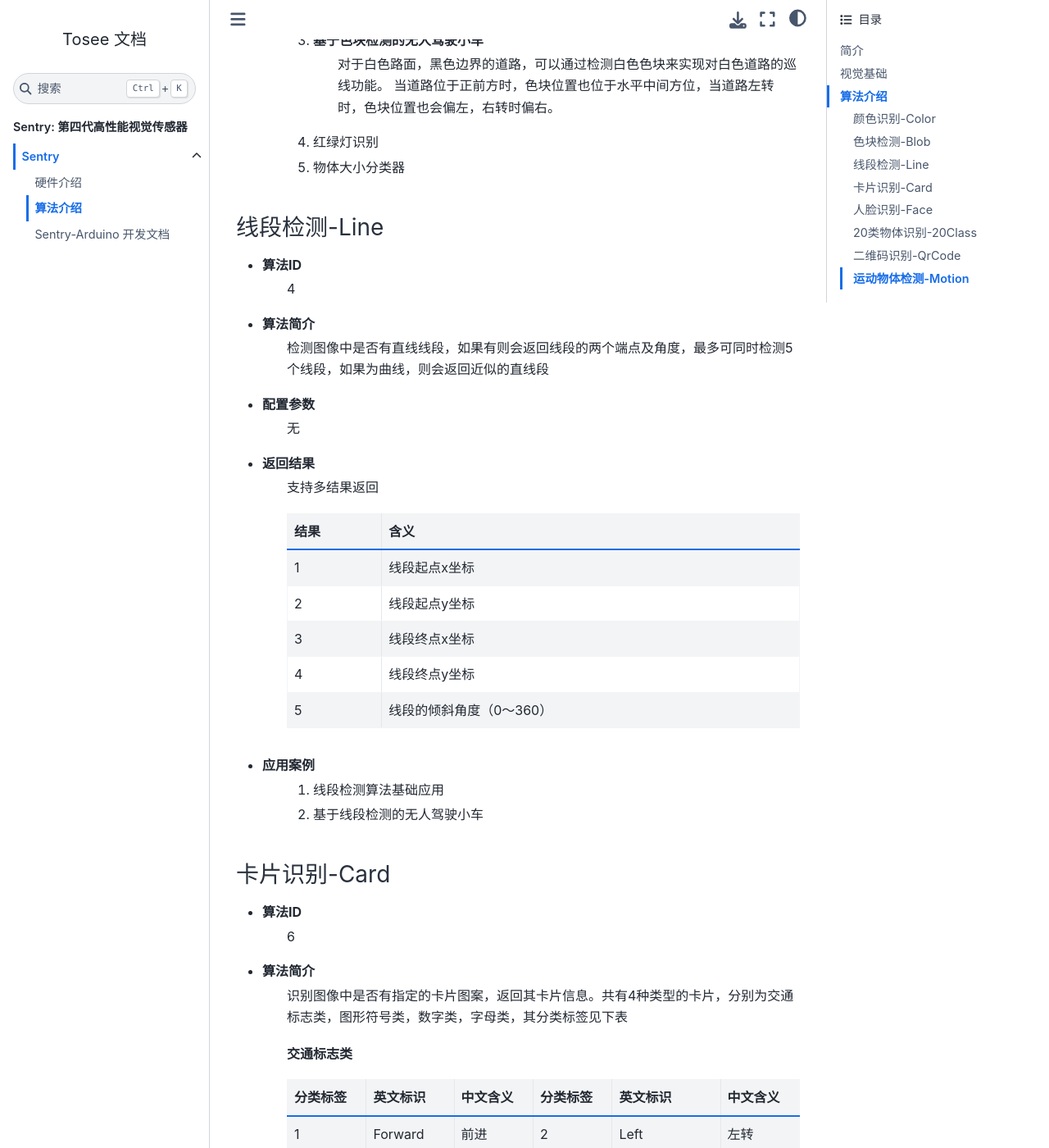
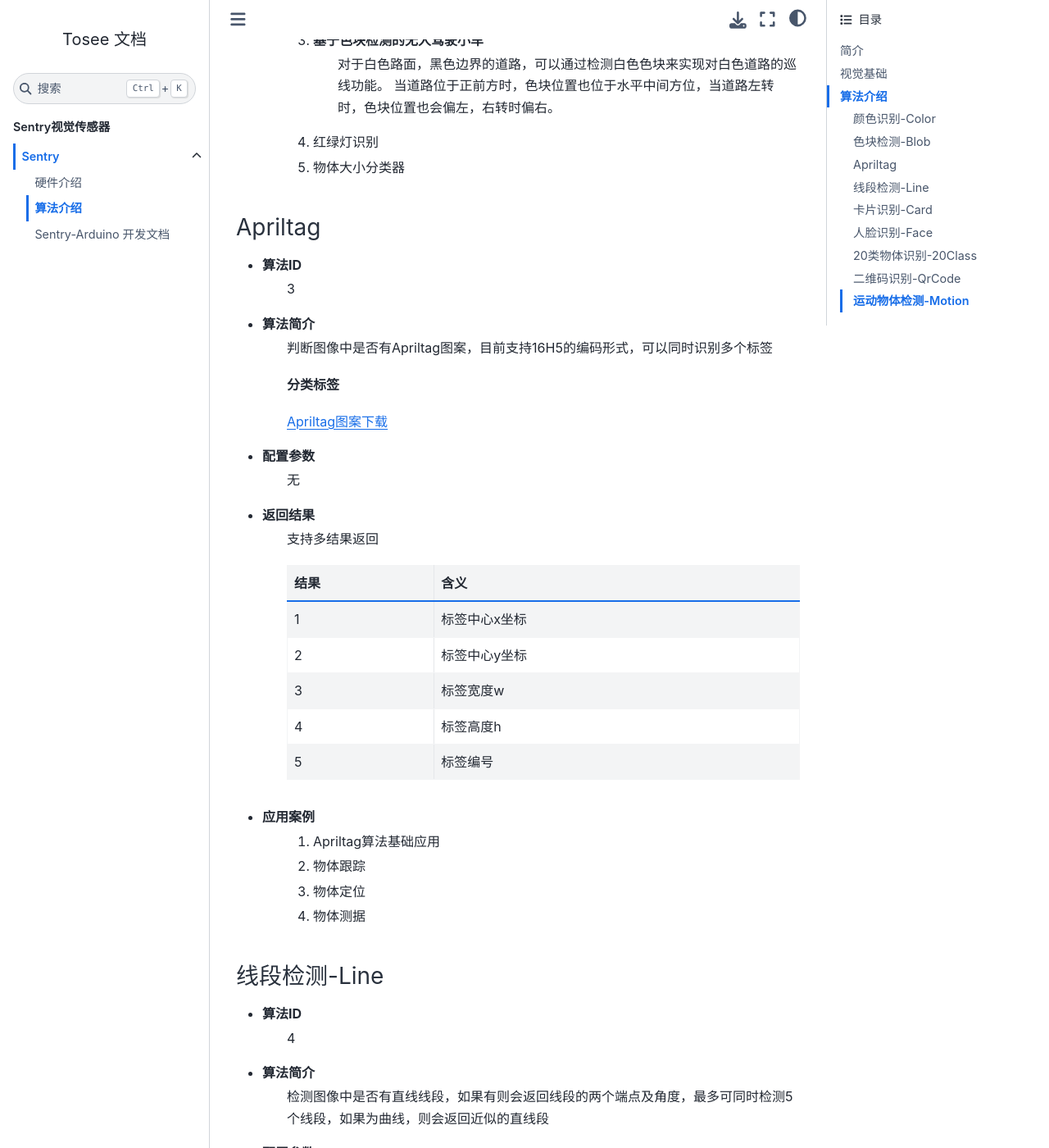
Before and after one commit to AITosee/Tosee-Docs, a Sphinx documentation site: the page built from docs/Sentry/Vision/index.rst, in a window 1280 px wide and 1400 px high, scrolled down 5936 px. Shown: the whole window at 82% size. Built offline with Sphinx 7.4.7 and the Sphinx Book theme 1.1.4, drawn with Linux system fonts in a browser that asks for light colours; pages that are not in the unit, such as notebooks, are missing from menus.

Commit message:
add apriltag

```diff
--- a/docs/Sentry/Vision/index.rst
+++ b/docs/Sentry/Vision/index.rst
@@ -197,6 +197,39 @@ Sentry-小哨兵视觉传感器集成有多种离线视觉算法，无需网络
     4. 红绿灯识别
     5. 物体大小分类器
 
+Apriltag
+^^^^^^^^^^^^^^^^
+* 算法ID
+    3
+
+* 算法简介
+    判断图像中是否有Apriltag图案，目前支持16H5的编码形式，可以同时识别多个标签
+
+    **分类标签**
+
+    `Apriltag图案下载 <https://github.com/AprilRobotics/apriltag-imgs/tree/master/tag16h5>`_
+
+* 配置参数
+    无
+
+* 返回结果
+    支持多结果返回
+
+    ================    ================================
+    结果                 含义
+    ================    ================================
+    1                   标签中心x坐标
+    2                   标签中心y坐标
+    3                   标签宽度w
+    4                   标签高度h
+    5                   标签编号
+    ================    ================================
+
+* 应用案例
+    1. Apriltag算法基础应用
+    2. 物体跟踪
+    3. 物体定位
+    4. 物体测据
 
 线段检测-Line
 ^^^^^^^^^^^^^^^^
--- a/docs/index.rst
+++ b/docs/index.rst
@@ -3,11 +3,11 @@
    You can adapt this file completely to your liking, but it should at least
    contain the root `toctree` directive.
 
-欢迎来到瞳芯科技文档!
+欢迎来到瞳芯智能文档中心
 ======================
 
 .. toctree::
    :maxdepth: 2
-   :caption: Sentry: 第四代高性能视觉传感器
+   :caption: Sentry视觉传感器
 
    Sentry/introduction
```
Also changed, not shown: docs/Sentry/Hardware/index.rst (+5 -3 lines), docs/Sentry/introduction.rst (+5 -5 lines).
